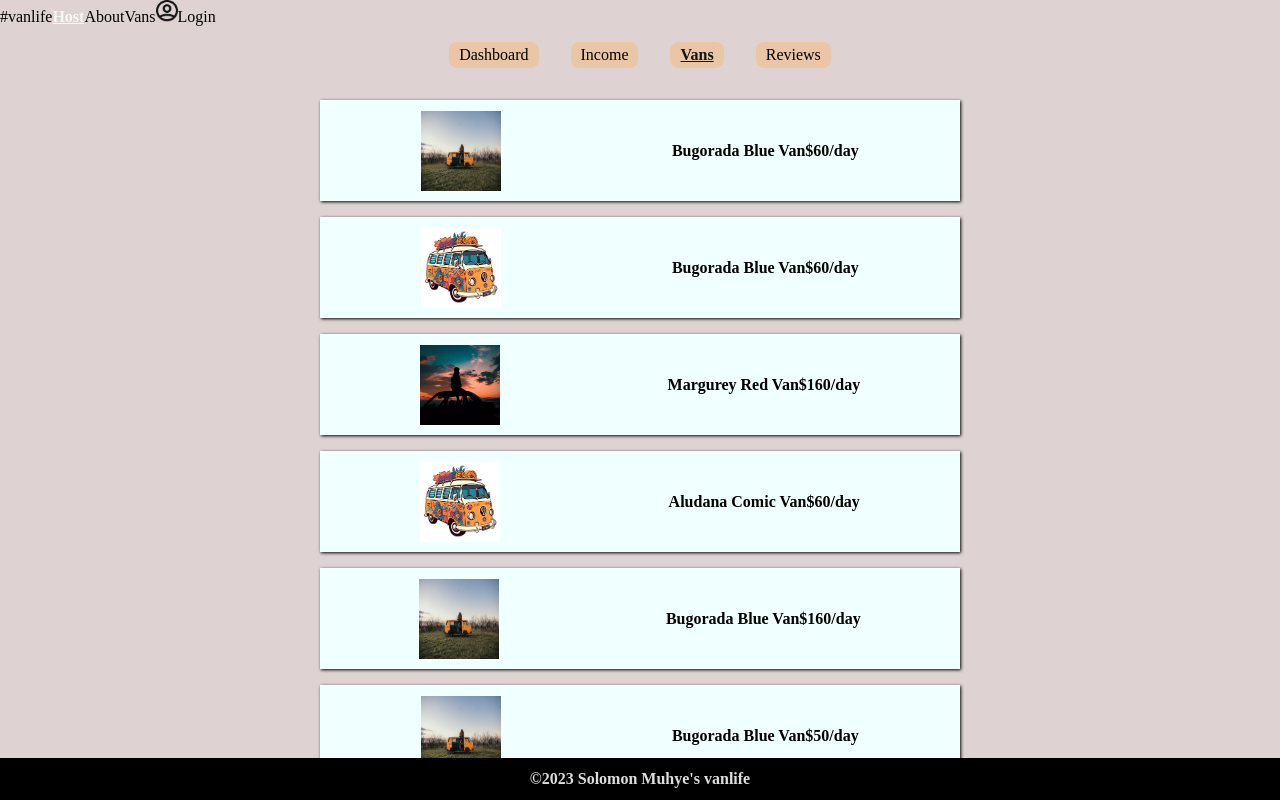
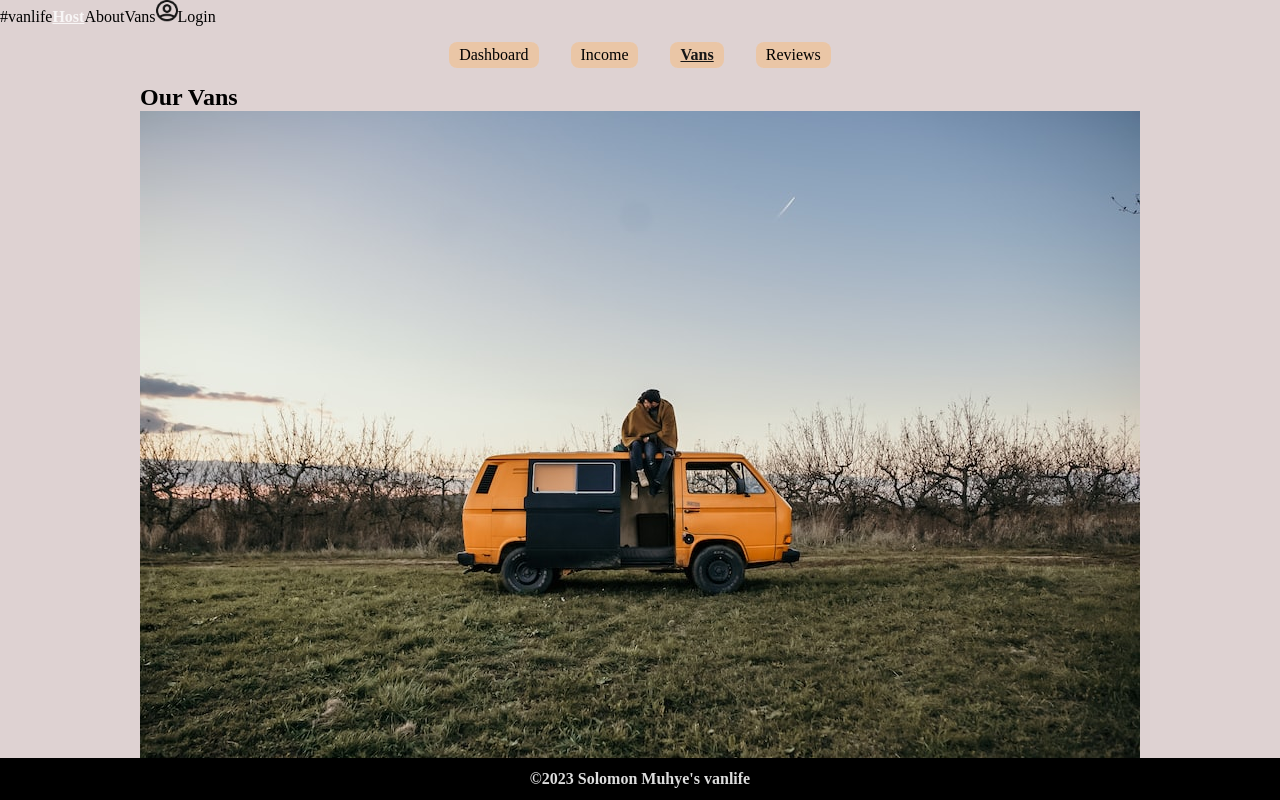
Before and after one commit to SolomonMuhyeY/vanlife, a React (Vite) app: page /host/vans in a window 1280 px wide. Shown: the top 800 px of the page. Built offline with nearby package versions, Linux system fonts and the light colour scheme.

Commit message:
changing the layout

```diff
--- a/src/pages/host/HostVans.jsx
+++ b/src/pages/host/HostVans.jsx
@@ -1,20 +1,36 @@
 import { Link } from "react-router-dom";
 import { vans } from "../../data/vans_data";
+
 function Vans() {
   const hostVan = vans.map((van) => (
-    <div key={van.id} className='host_van_card'>
-      <Link to={`${van.id}`}>
-        <div className='img'>
-          <img src={van.img} alt='' />
+    <div
+      key={van.id}
+      className='bg-white rounded-lg shadow-md overflow-hidden hover:shadow-lg transition-shadow duration-300'
+    >
+      <Link to={`${van.id}`} className='block'>
+        <div className='aspect-w-16 aspect-h-9'>
+          <img
+            src={van.img}
+            alt={van.name}
+            className='object-cover w-full h-full'
+          />
         </div>
-        <div className='host_van_price_name'>
-          <b>{van.name}</b>
-          <b>{van.price}</b>
+        <div className='p-4 flex justify-between items-center'>
+          <b className='text-lg font-semibold text-gray-800'>{van.name}</b>
+          <b className='text-lg font-semibold text-gray-800'>${van.price}</b>
         </div>
       </Link>
     </div>
   ));
-  return <div className='host_van_container'>{hostVan}</div>;
+
+  return (
+    <div className='container mx-auto py-12'>
+      <h2 className='text-3xl font-semibold text-center mb-8'>Our Vans</h2>
+      <div className='grid gap-8 sm:grid-cols-2 md:grid-cols-3 lg:grid-cols-4'>
+        {hostVan}
+      </div>
+    </div>
+  );
 }
 
 export const HostVans = Vans;
```
